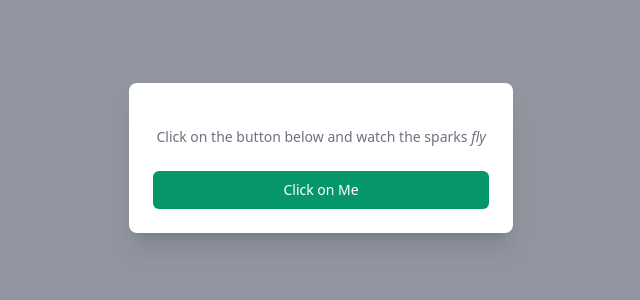
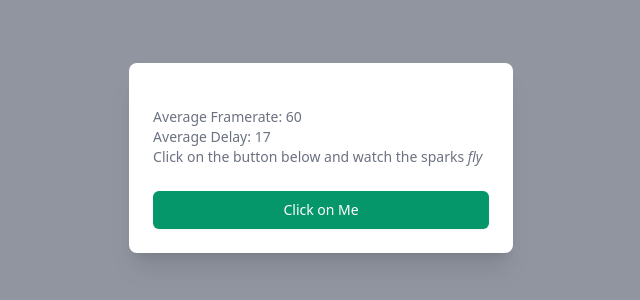
Before and after one commit to Shimin-Zhang/requestAnimationFrameDemo, a plain HTML site: page index.html in a window 1280 px wide. Shown: the part 242-542 px from the top of the page, without its empty margins (321-961 px from the left). Drawn offline with nearby package versions, Linux system fonts and the light colour scheme.

Commit message:
Add framerate and delay measurement

```diff
--- a/index.html
+++ b/index.html
@@ -15,7 +15,9 @@
                 <div>
                     <div class="mt-3 text-center sm:mt-5">
                         <div class="mt-2">
-                            <p class="text-sm text-gray-500">
+                            <p class="text-gray-500 text-sm text-left"> Average Framerate: <span id="framerate"></span> </p>
+                            <p class="text-gray-500 text-sm text-left"> Average Delay: <span id="delay"></span></p>
+                            <p class="text-sm text-left text-gray-500">
                                 Click on the button below and watch the sparks <em>fly</em>
                             </p>
                         </div>
--- a/index.js
+++ b/index.js
@@ -33,7 +33,6 @@ function getUpdatedPositions(dt, x, y, xp, yp, v) {
 
 function getRandomHSLColor(s, l) {
     const h = Math.round(Math.random() * 360);
-    console.log(`hsl(${h},${s}%, ${l}%)`);
     return `hsl(${h},${s}%, ${l}%)`;
 }
 
@@ -64,7 +63,7 @@ window.onload = () => {
         animateSpark(newSpark, x, y, xp, yp)
     }
 
-    animateSpark = (spark, x, y, xp, yp) => {
+    const animateSpark = (spark, x, y, xp, yp) => {
         const velocity = 5;
         let t = 0;
         let iter = 1;
@@ -92,4 +91,41 @@ window.onload = () => {
 
     const btn = document.getElementById('start');
     btn.addEventListener('click', sparksFly);
+
+
+    // Framerate and delay Calculation
+    const windowSize = 25;
+    const times=[];
+
+    for (let i=0; i< windowSize; ++i) {
+        times[i]=0.0;
+    }
+
+    let lastIdx = 0;
+
+    function callbackFired(time) {
+        times[lastIdx] = time;
+        lastIdx = (lastIdx + 1) % windowSize;
+
+        let sum=0.0;
+        for (let i=0; i< windowSize; ++i) {
+            sum += times[i];
+        }
+        let avg = sum/windowSize;
+        document.getElementById("delay").textContent = Math.round(avg);
+        document.getElementById("framerate").textContent = Math.round(1000.0/avg);
+    }
+
+    let time = Date.now();
+    let lastFireTime;
+
+    function measureRAF(t) {
+        time = Date.now();
+        if (lastFireTime !== undefined) {
+            callbackFired(time - lastFireTime);
+        }
+        lastFireTime = time;
+        window.requestAnimationFrame(measureRAF);
+    }
+    window.requestAnimationFrame(measureRAF);
 };
```
